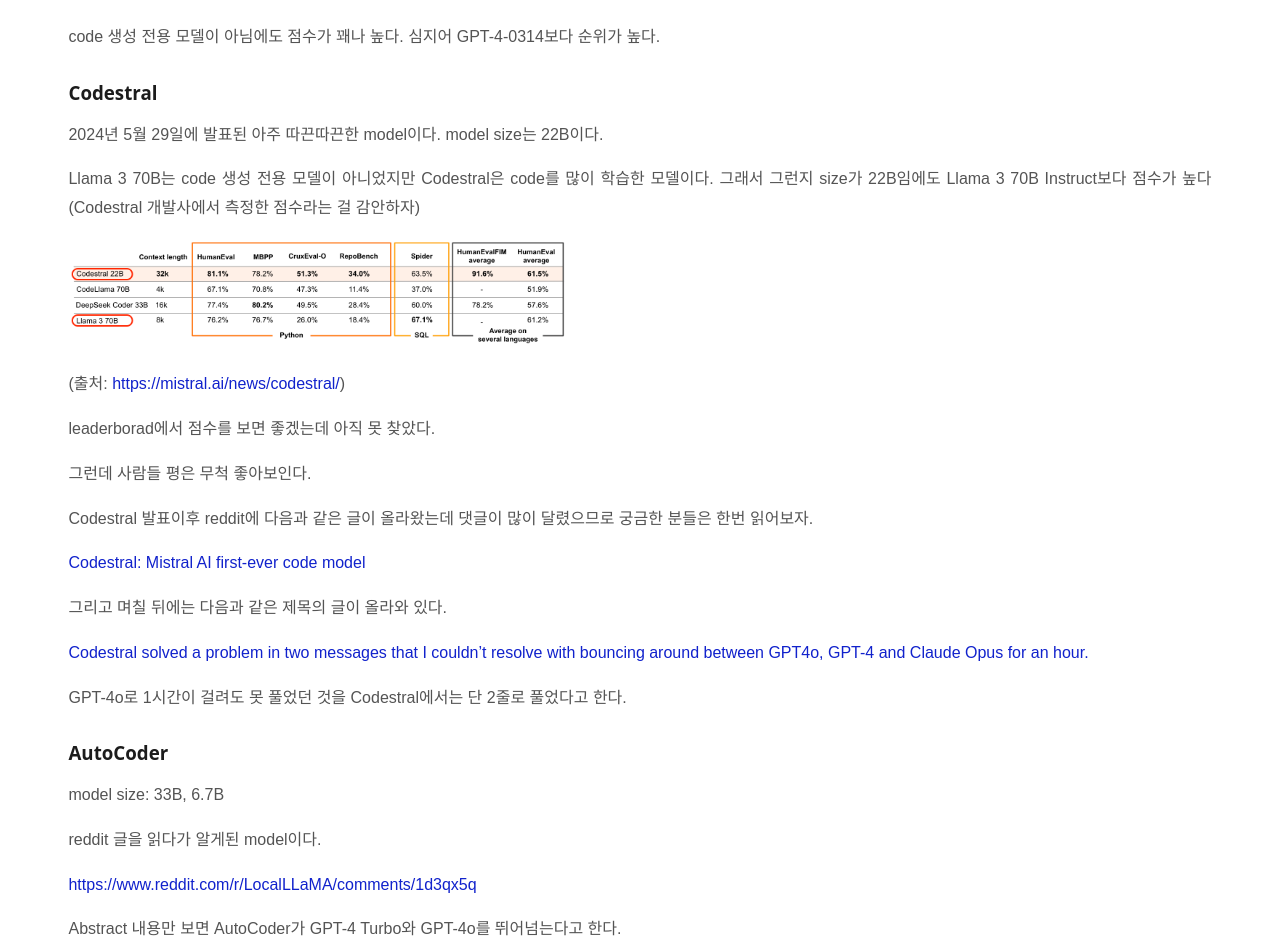
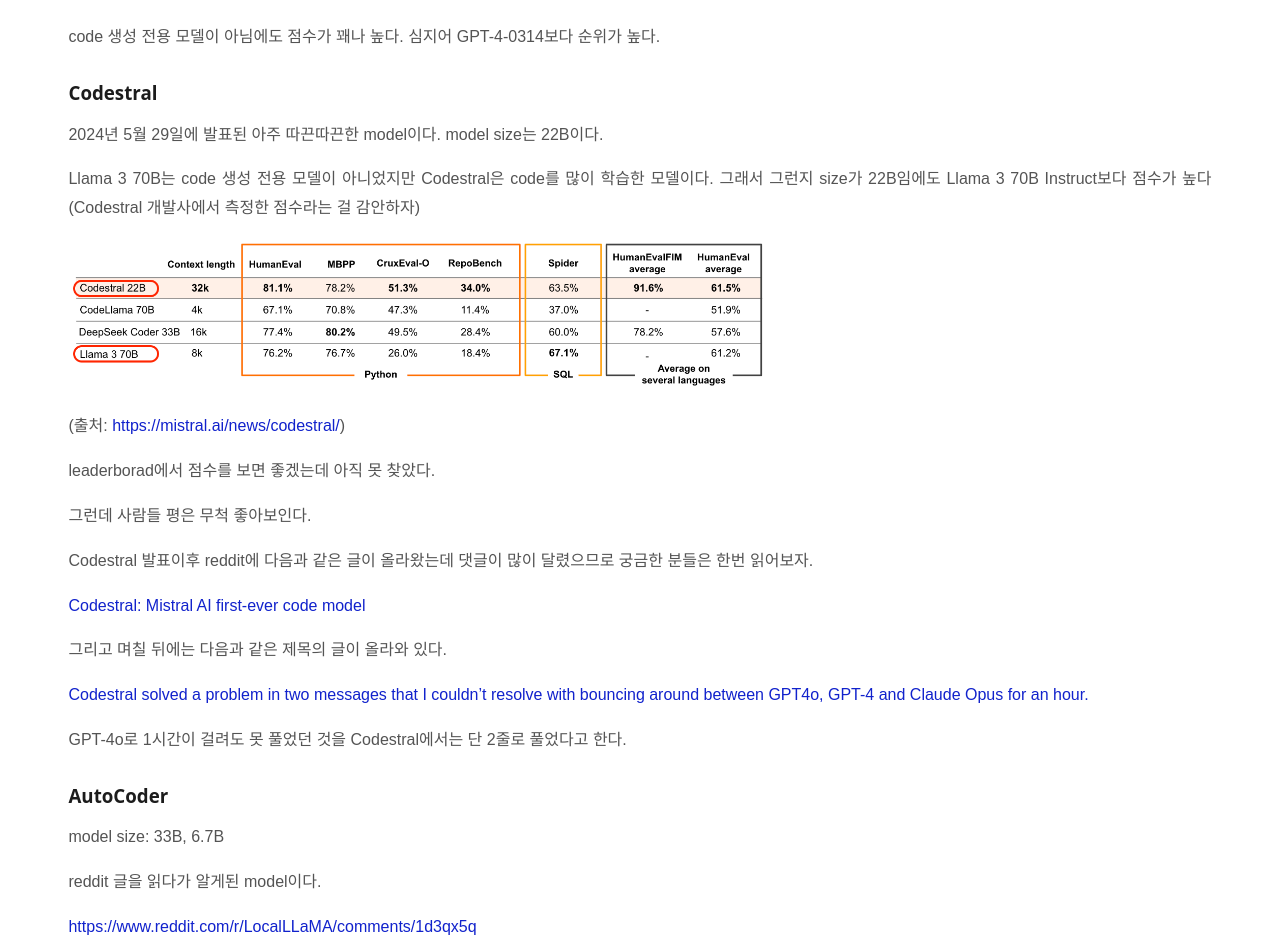
Before and after one commit to jason-heo/jason-heo.github.io, a Jekyll site: the page built from _posts/2024-06-01-llms-for-code-gen.md, in a window 1280 px wide. Shown: the part 1095-2039 px from the top of the page. Built offline with Jekyll 4.4.1, drawn with Linux system fonts in a browser that asks for light colours; comment, search, counter and statistics services are not loaded.

Commit message:
img width changed

```diff
--- a/_posts/2024-06-01-llms-for-code-gen.md
+++ b/_posts/2024-06-01-llms-for-code-gen.md
@@ -26,7 +26,7 @@
 
 Llama 3 70B는 code 생성 전용 모델이 아니었지만 Codestral은 code를 많이 학습한 모델이다. 그래서 그런지 size가 22B임에도 Llama 3 70B Instruct보다 점수가 높다 (Codestral 개발사에서 측정한 점수라는 걸 감안하자)
 
-<img style="width: 100%; max-width: 500px;" src="/images/2024/06/01/codestral.png" />
+<img style="width: 100%; max-width: 700px;" src="/images/2024/06/01/codestral.png" />
 
 (출처: https://mistral.ai/news/codestral/)
 
@@ -72,7 +72,7 @@
 
 size가 7B 밖에 안되는데 HumanEval+ 점수는 AutoCoder 33B보다 점수가 높다. (다만, `+`가 안 붙은 그냥 HumanEval에서는 AutoCoder 33B가 더 높다)
 
-<img style="width: 100%; max-width: 500px;" src="/images/2024/06/01/code-qwen-15.png" />
+<img style="width: 100%; max-width: 600px;" src="/images/2024/06/01/code-qwen-15.png" />
 
 reddit 댓글 https://www.reddit.com/r/LocalLLaMA/comments/1d3qx5q 를 읽어보면 CodeQwen의 평가가 극과 극을 달리는 듯 하다.
 
```
